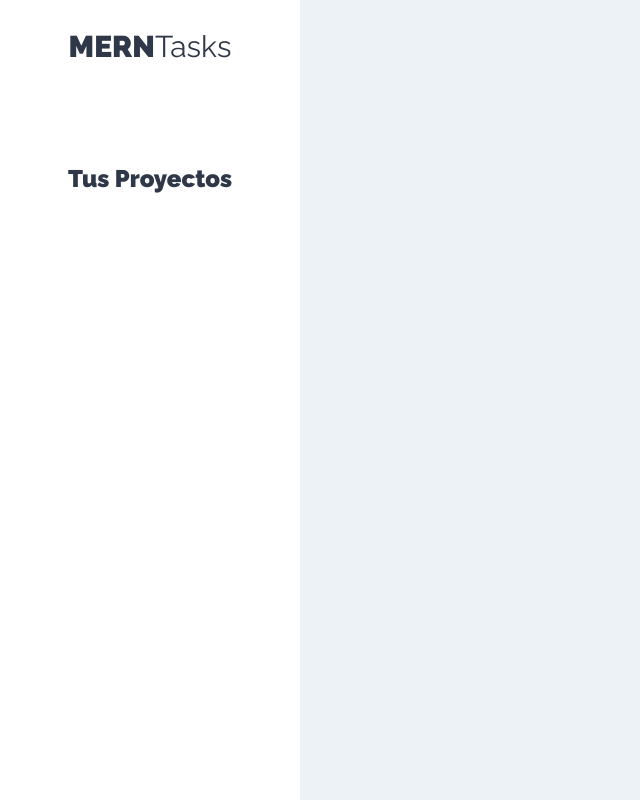
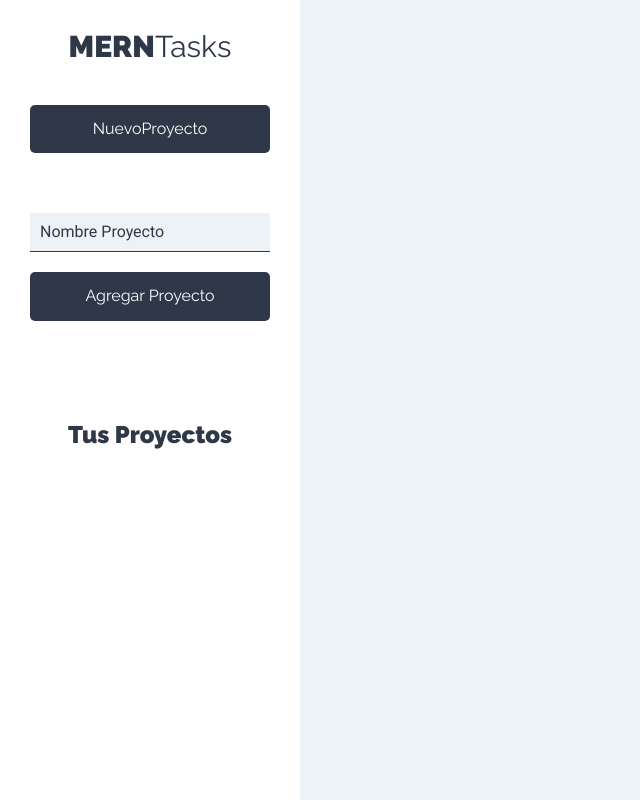
Before and after one commit to musiciancoder/MERNCLIENTE, a React (Create React App) app: page /proyectos in a window 1280 px wide. Shown: the whole page, without its empty margins (0-640 px from the left). Built offline with nearby package versions, Linux system fonts and the light colour scheme.

Commit message:
193. Creando el Formulario para Nuevos Proyectos

```diff
--- a/src/components/layout/Sidebar.js
+++ b/src/components/layout/Sidebar.js
@@ -1,9 +1,12 @@
 import React from 'react';
+import NuevoProyecto from "../proyectos/NuevoProyecto";
 
 const Sidebar = () => {
     return(
         <aside>
             <h1>MERN<span>Tasks</span></h1>
+
+            <NuevoProyecto/>
 
             <div className="proyectos">
                 <h2>Tus Proyectos</h2>
--- /dev/null
+++ b/src/components/proyectos/NuevoProyecto.js
@@ -0,0 +1,36 @@
+import React, {Fragment} from 'react';
+
+const NuevoProyecto = () => {
+    return(
+        <Fragment>
+        <button
+        type="button"
+        className="btn btn-block btn-primario"
+        >NuevoProyecto</button>
+
+            <form
+                className="formulario-nuevo-proyecto"
+               // onSubmit={onSubmitProyecto}
+            >
+                <input
+                    type="text"
+                    className="input-text"
+                    placeholder="Nombre Proyecto"
+                    name="nombre"
+                   // value={nombre}
+                  //  onChange={onChangeProyecto}
+                />
+
+                <input
+                    type="submit"
+                    className="btn btn-primario btn-block"
+                    value="Agregar Proyecto"
+                />
+
+            </form>
+
+        </Fragment>
+    );
+}
+
+export default NuevoProyecto;
```
